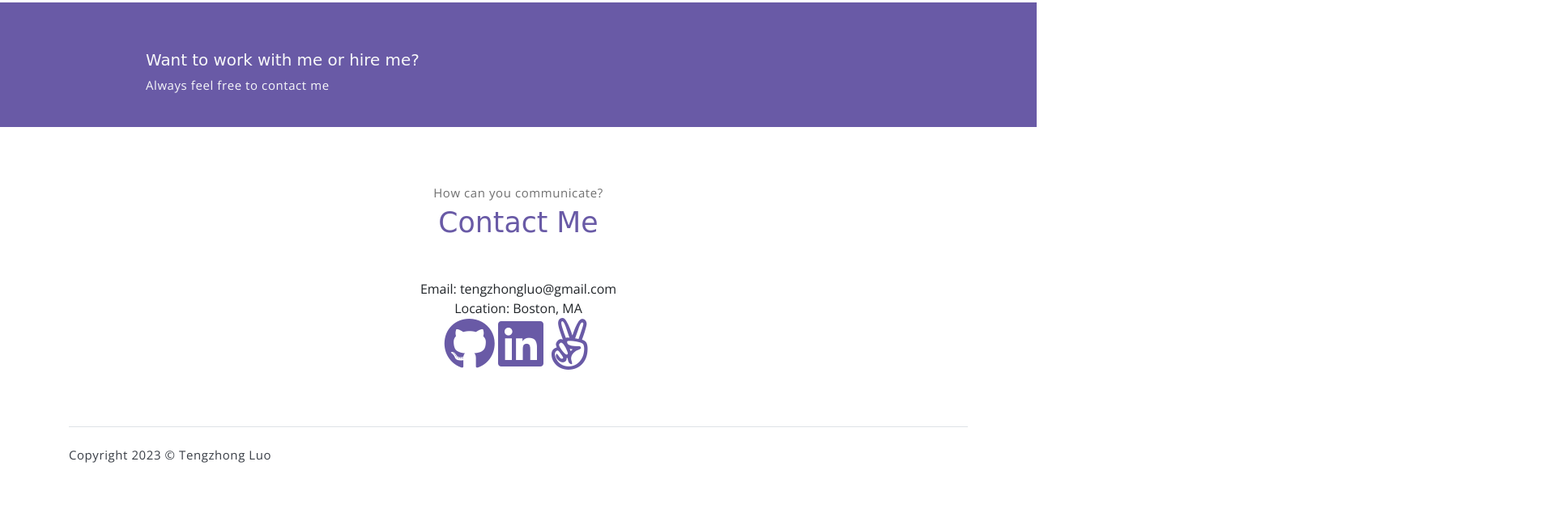
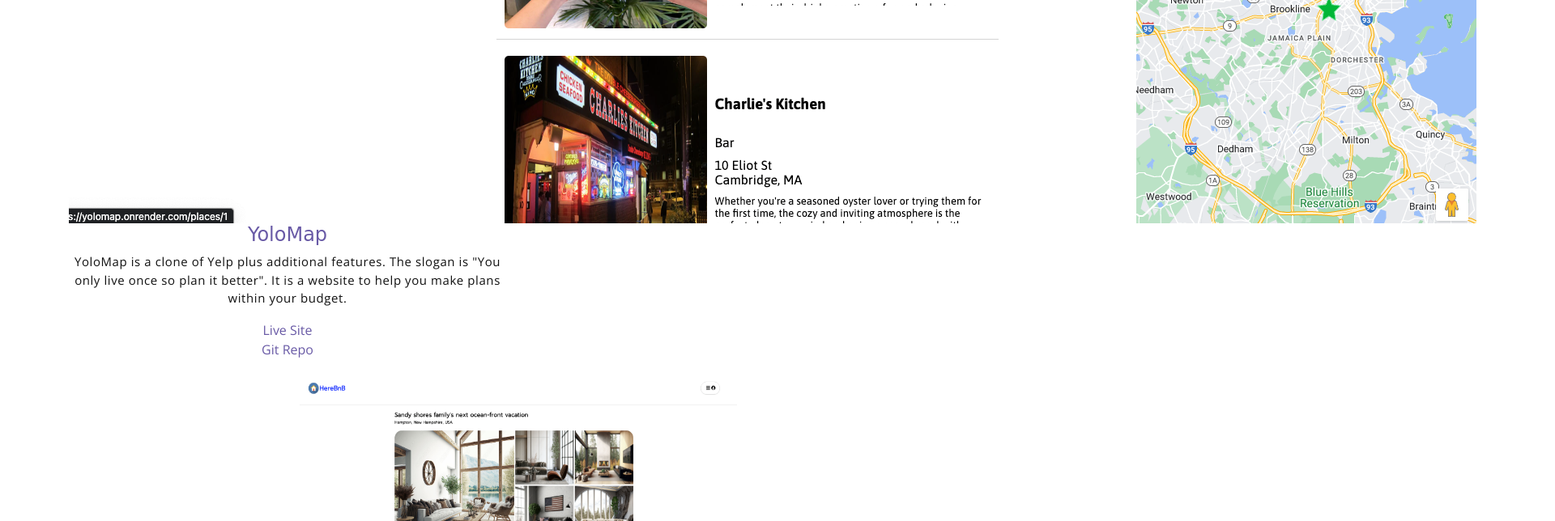
Before and after one commit to tenginro/tenginro.github.io, a website: page index.html in a window 1280 px wide. Shown: the part 2915-3559 px from the top of the page at 81% size, 1920 px wide, since content can reach past the window. Before the commit the page ends 3512 px from the top, so only its background shows below. Drawn offline with nearby package versions, Linux system fonts and the light colour scheme; a web font is replaced by a local one.

Commit message:
add git repo link

```diff
--- a/index.html
+++ b/index.html
@@ -341,11 +341,6 @@
         <!-- row -->
         <div class="row">
           <div class="col-md-4">
-            <a
-              href="https://yolomap.onrender.com"
-              target="_blank"
-              class="portfolio-card"
-            >
             <img
               src="assets/screenshots/YoloMap.png"
               class="portfolio-card-img"
@@ -359,9 +354,26 @@
                   slogan is "You only live once so plan it better". It is a
                   website to help you make plans within your budget.
                 </p>
+                <div>
+                  <a
+                    href="https://yolomap.onrender.com"
+                    target="_blank"
+                    class="portfolio-card"
+                  >
+                    Live Site
+                  </a>
+                </div>
+                <div>
+                  <a
+                    href="https://github.com/tenginro/YoloMap"
+                    target="_blank"
+                    class="portfolio-card"
+                  >
+                    Git Repo
+                  </a>
+                </div>
               </span>
             </span>
-            </a>
           </div>
           <div class="col-md-4">
             <a
```
Lines whose indentation alone changed are shown as unchanged.
